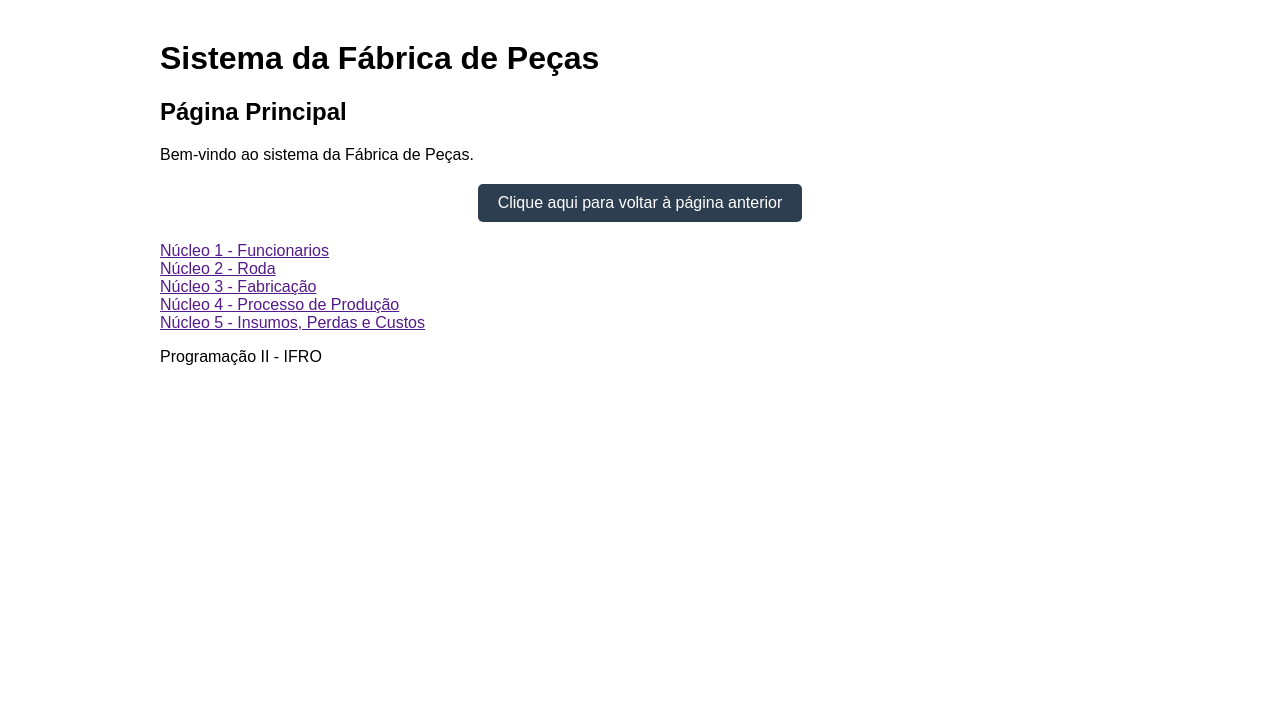
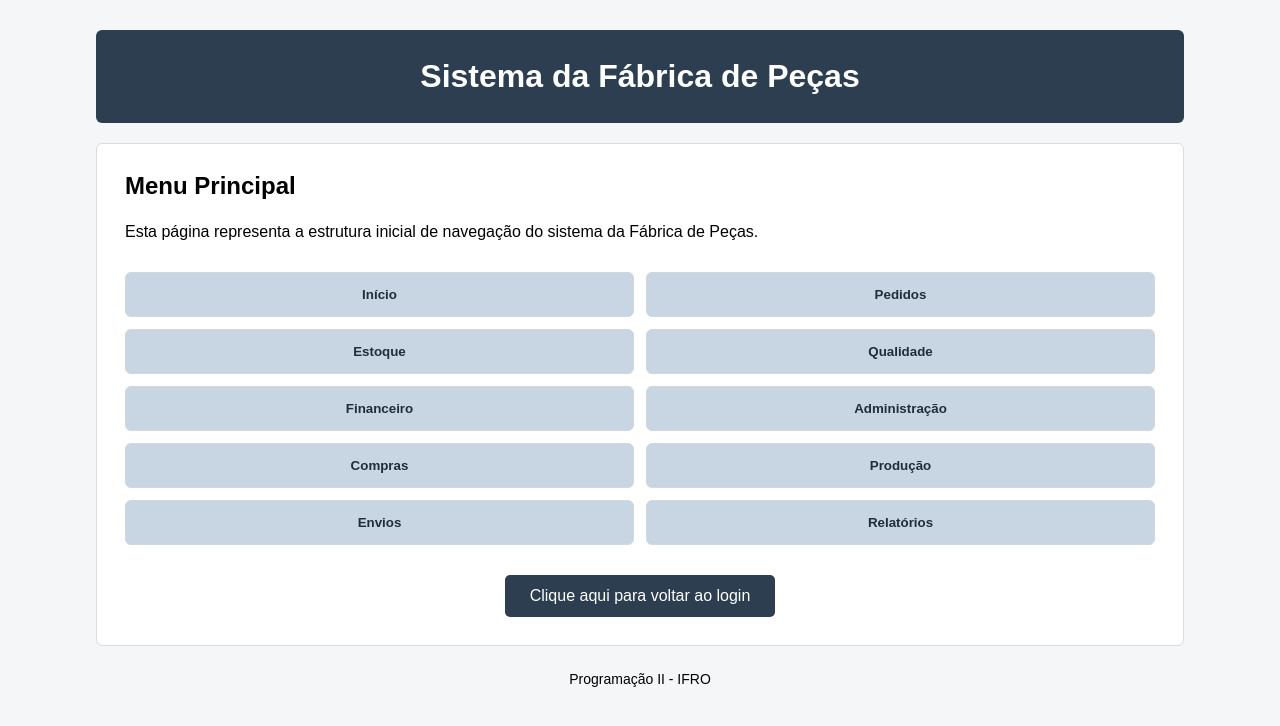
Before and after one commit to BrenoFA/IFABRICA, a Python web app: template templates/principal.html in a window 1280 px wide. Shown: the top 726 px of the page. Run offline with Jinja, Linux system fonts and the light colour scheme; the template is opened without the code that fills it, so the values that code supplies are empty.

Commit message:
Aula do dia 07/05
Adição de login, menu principal editado, e navegação #GabrielCordeiro

```diff
--- a/css/estiloBase.css
+++ b/css/estiloBase.css
@@ -1,31 +1,217 @@
-/* Estilo dpadrão das páginas */
+@charset "UTF-8";
+
+/* Breno Ferreira Amorim */
+*,
+*::before,
+*::after {
+    box-sizing: border-box;
+}
+
+
+/* 1. Estrutura geral da pagina */
 body {
     font-family: Arial, sans-serif;
-    margin: 40px;
+    margin: 0;
+    background-color: #f4f6f8;
 }
 
-header,
-main,
-footer {
-    width: 80%;
-    margin-left: auto;
-    margin-right: auto;
+
+/* 2. Cabecalho principal */
+.cabecalho {
+    width: 85%;
+    margin: 30px auto 0 auto;
+    background-color: #2c3e50;
+    color: white;
+    text-align: center;
+    padding: 28px 20px;
+    border-radius: 6px;
 }
 
-/* Estilo do botão de navegação */
+.cabecalho h1 {
+    margin: 0;
+    font-size: 32px;
+}
+
+
+/* 3. Area principal das paginas */
+.conteudo-principal {
+    width: 85%;
+    margin: 20px auto 0 auto;
+}
+
+
+/* 4. Painel central de conteudo */
+.painel {
+    background-color: white;
+    padding: 28px;
+    border-radius: 6px;
+    border: 1px solid #dcdcdc;
+}
+
+.painel h2 {
+    margin-top: 0;
+    font-size: 24px;
+}
+
+
+/* Texto explicativo usado nas paginas */
+.descricao {
+    line-height: 1.5;
+    margin-bottom: 28px;
+    color: #000000;
+}
+
+
+/* 5. Formulario da tela de login */
+.formulario-login {
+    width: 100%;
+    max-width: 420px;
+    margin: 0 auto;
+    padding: 20px;
+    border: 1px solid #cfd8dc;
+    border-radius: 6px;
+    background-color: #f9fbfc;
+    text-align: left;
+}
+
+
+/* Agrupamento de cada campo do formulario */
+.grupo-campo {
+    margin-bottom: 18px;
+}
+
+
+/* Rotulos dos campos */
+.grupo-campo label {
+    display: block;
+    margin-bottom: 6px;
+    font-weight: bold;
+    color: #1f2d3d;
+}
+
+
+/* Campos de entrada do formulario */
+/* -webkit-appearance: none - neutraliza o estilo nativo do Safari em inputs */
+.grupo-campo input {
+    -webkit-appearance: none;
+    appearance: none;
+    width: 100%;
+    padding: 12px;
+    border: 1px solid #cfd8dc;
+    border-radius: 5px;
+    font-size: 16px;
+    box-sizing: border-box;
+    background-color: #ffffff;
+}
+
+
+/* Area do botao do formulario */
+.area-botao {
+    text-align: center;
+    margin-top: 22px;
+}
+
+
+/* Botao de cadastro do usuario mestre */
+/* -webkit-appearance: none - neutraliza o estilo nativo do Safari em botoes */
+.botao-cadastro {
+    -webkit-appearance: none;
+    appearance: none;
+    padding: 12px 25px;
+    font-size: 16px;
+    border: none;
+    background-color: #2c3e50;
+    color: white;
+    border-radius: 5px;
+    font-weight: bold;
+    cursor: default;
+}
+
+
+/* Aviso didatico abaixo do formulario */
+.aviso {
+    margin-top: 20px;
+    font-size: 14px;
+    text-align: center;
+    color: #555555;
+}
+
+
+/* 6. Botoes e links visuais gerais */
 .botao-centralizado {
+    margin-top: 25px;
     text-align: center;
-    margin-top: 20px;
-    margin-bottom: 20px;
 }
 
 .botao-entrada {
     display: inline-block;
-    padding: 10px 20px;
+    padding: 12px 25px;
     font-size: 16px;
-    text-decoration: none;
+    border: none;
     background-color: #2c3e50;
     color: white;
     border-radius: 5px;
+    text-decoration: none;
     cursor: default;
 }
+
+/* 7. Menu principal do arquivo principal.html */
+.menu-principal {
+    display: grid;
+    grid-template-columns: repeat(2, 1fr);
+    gap: 12px;
+    margin-top: 25px;
+    margin-bottom: 30px;
+}
+
+/* Cada item visual do menu principal */
+.item-menu {
+    display: block;
+    padding: 14px;
+    color: #1f2d3d;
+    background-color: #c8d5e2;
+    text-decoration: none;
+    border: 1px solid #cfd8dc;
+    border-radius: 6px;
+    text-align: center;
+    font-weight: bold;
+    cursor: default;
+}
+
+/* Visual definido para <a> */
+a{
+    text-decoration: none;
+    color: #1f2d3d;
+}
+
+/* Efeito visual simples ao passar o mouse */
+.item-menu:hover {
+    background-color: #dce6ef;
+}
+
+/* 8. Area de retorno */
+.area-voltar {
+    text-align: center;
+    margin-top: 25px;
+}
+
+/* Botao de retorno */
+.botao-voltar {
+    display: inline-block;
+    padding: 12px 25px;
+    background-color: #2c3e50;
+    color: white;
+    text-decoration: none;
+    border-radius: 6px;
+    font-weight: bold;
+}
+
+/* 9. Rodape */
+/* width e margin centralizam o rodape alinhado ao cabecalho e conteudo */
+.rodape {
+    width: 85%;
+    margin: 25px auto 25px auto;
+    text-align: center;
+    color: #000000;
+    font-size: 14px;
+}
--- a/templates/principal.html
+++ b/templates/principal.html
@@ -1,6 +1,7 @@
 <!DOCTYPE html>
 <html lang="pt-BR">
 <!-- BRENO FERREIRA AMORIM | 3º PERIODO | ADS -->
+
 <head>
     <meta charset="UTF-8">
     <meta name="viewport" content="width=device-width, initial-scale=1.0">
@@ -16,34 +17,53 @@
 
     <!-- Conteúdo da principal de toda a página. -->
     <main class="conteudo-principal">
-        <section class="painel">
-            <h2>Página Principal</h2>
-            <p>
-                Bem-vindo ao sistema da Fábrica de Peças.
+        <div class="painel">
+            <!-- Saudação. -->
+            <h2>Menu Principal</h2>
+            <p class="descricao">
+                Esta página representa a estrutura inicial de navegação do sistema da Fábrica de Peças.
             </p>
             <!-- Link com função de retorno. -->
+            <div class="menu-principal">
+
+                <!-- menu de Início. -->
+                <button class="item-menu"><a>Início</a></button>
+
+                <!-- menu de Pedidos. -->
+                <button class="item-menu"><a>Pedidos</a></button>
+
+                <!-- menu de Estoque. -->
+                <button class="item-menu"><a>Estoque</a></button>
+
+                <!-- menu de Qualidade. -->
+                <button class="item-menu"><a>Qualidade</a></button>
+
+                <!-- menu de Financeiro. -->
+                <button class="item-menu"><a>Financeiro</a></button>
+
+                <!-- menu de Administração. -->
+                <button class="item-menu"><a href="administracao.html">Administração</a></button>
+
+                <!-- menu de Compras. -->
+                <button class="item-menu"><a>Compras</a></button>
+
+                <!-- menu de Produção. -->
+                <button class="item-menu"><a>Produção</a></button>
+
+                <!-- menu de Envios. -->
+                <button class="item-menu"><a>Envios</a></button>
+
+                <!-- menu de Relatórios. -->
+                <button class="item-menu"><a>Relatórios</a></button>
+            </div>
+
+            <!-- Botão para voltar ao login -->
             <div class="botao-centralizado">
-                <a href="templateBase2.html" class="botao-entrada">
-                    Clique aqui para voltar à página anterior
+                <a href="login.html" class="botao-entrada">
+                    Clique aqui para voltar ao login
                 </a>
             </div>
-        </section>
-        <section class="menu">
-            <!-- menu de Núcleo Pessoa / Funcionário. -->
-            <a href="">Núcleo 1 - Funcionarios</a><br>
-
-            <!-- menu de Núcleo Produto / Roda. -->
-            <a href="">Núcleo 2 - Roda</a><br>
-
-            <!-- menu de Núcleo Fabricação. -->
-            <a href="">Núcleo 3 - Fabricação</a><br>
-
-             <!-- menu de Núcleo Processo de Produção. -->
-            <a href="">Núcleo 4 - Processo de Produção</a><br>
-
-             <!-- menu de Núcleo Insumos, Perdas e Custos. -->
-            <a href="">Núcleo 5 - Insumos, Perdas e Custos</a><br>
-        </section>
+        </div>
     </main>
     <!-- Rodapé simples da página. -->
     <footer class="rodape">
```
Also changed, not shown: templates/administracao.html (added, +58 -0 lines), templates/login.html (renamed from templates/templateBase2.html, +22 -6 lines).
